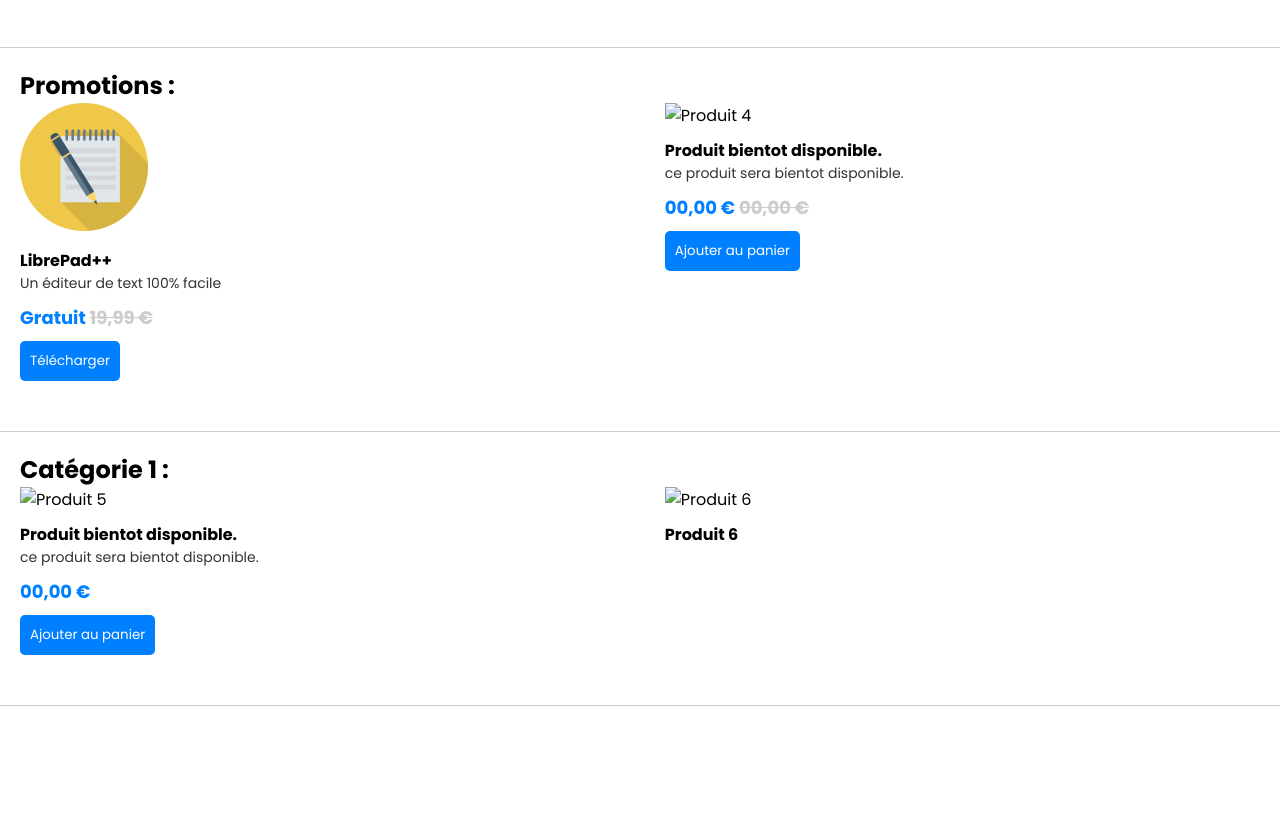
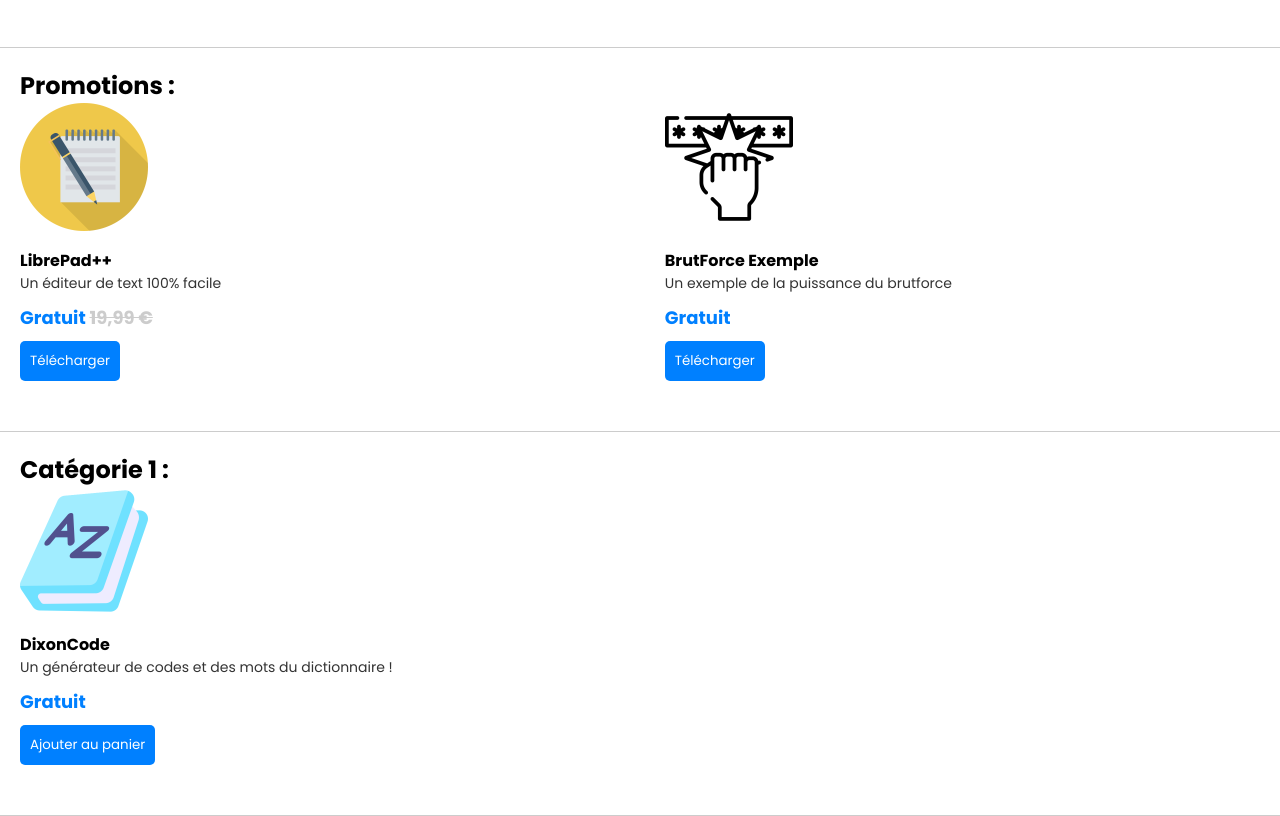
Before and after one commit to danbenba/danbenba.github.io, a website: page Logicels.html in a window 1280 px wide. Shown: the part 425-1241 px from the top of the page. Before the commit the page ends 1131 px from the top, so only its background shows below. Drawn offline with Linux system fonts and the light colour scheme.

Commit message:
updateboutique
upgarde

```diff
--- a/Logicels.html
+++ b/Logicels.html
@@ -50,11 +50,12 @@
         </form>
           </li>
           <li>
-            <img src="produit4.jpg" alt="Produit 4">
-            <h3>Produit bientot disponible.</h3>
-            <p>ce produit sera bientot disponible.</p>
-            <p class="prix">00,00 € <del>00,00 €</del></p>
-            <button>Ajouter au panier</button>
+            <img src="img/force-brute.png" alt="BrutExemple">
+            <h3>BrutForce Exemple</h3>
+            <p>Un exemple de la puissance du brutforce</p>
+            <p class="prix">Gratuit</p>
+            <form action="https://github.com/danbenba/brutexemple/releases/tag/finalversion" method="POST"></form>
+            <button>Télécharger</button>
           </li>
         </ul>
       </section>
@@ -62,12 +63,10 @@
         <h2>Catégorie 1 :</h2>
         <ul>
           <li>
-            <img src="produit5.jpg" alt="Produit 5">
-            <h3>Produit bientot disponible.</h3>
-            <p>ce produit sera bientot disponible.</p>
-            <p class="prix">00,00 €</p>
+            <img src="img/dictionnaire.png" alt="DixonCode">
+            <h3>DixonCode</h3>
+            <p>Un générateur de codes et des mots du dictionnaire !</p>
+            <p class="prix">Gratuit</p>
+            <form action="https://github.com/danbenba/dixoncode/releases/tag/1.0.0b" method="POST"></form>
             <button>Ajouter au panier</button>
           </li>
-          <li>
-            <img src="produit6.jpg" alt="Produit 6">
-            <h3>Produit 6</h3>
```
Also changed, not shown: img/dictionnaire.png (added), img/force-brute.png (added).
